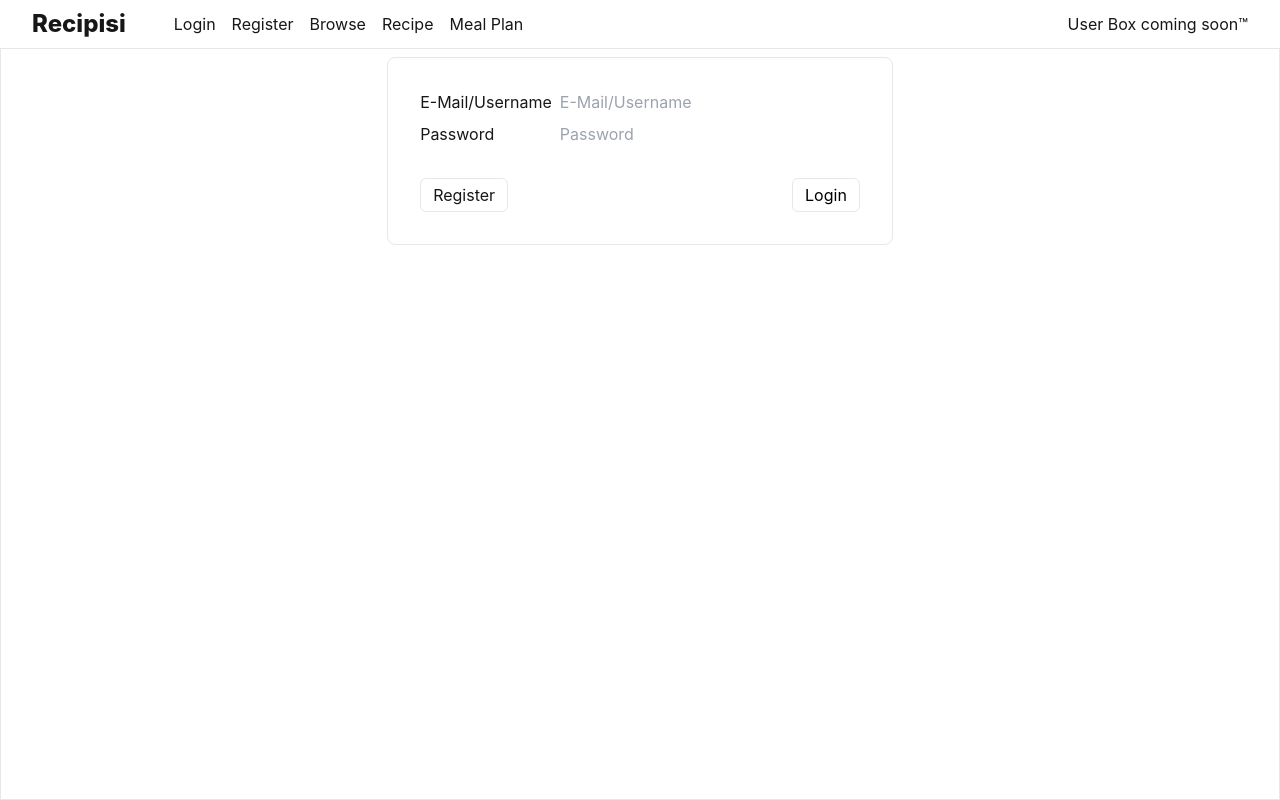
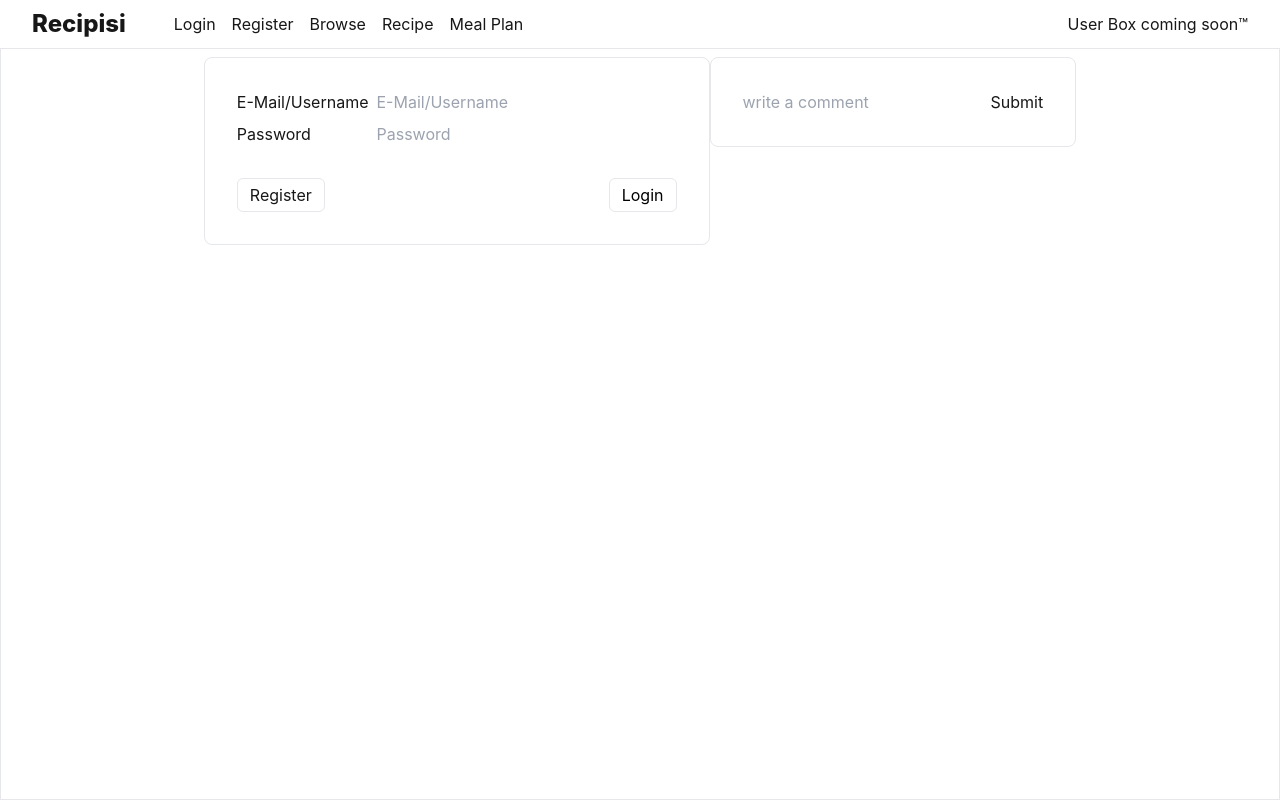
Before and after one commit to Hinotori91/ReciPisi, a Next.js app: page /login in a window 1280 px wide. Built offline with nearby package versions, Linux system fonts and the light colour scheme.

Commit message:
added db connection, successfully added dummy data to db via local ui

```diff
--- a/package.json
+++ b/package.json
@@ -11,6 +11,7 @@
 		"format:check": "prettier --check ."
 	},
 	"dependencies": {
+		"@neondatabase/serverless": "^1.0.1",
 		"@tailwindcss/postcss": "^4.1.11",
 		"@tailwindcss/vite": "^4.1.11",
 		"lodash": "^4.17.21",
--- a/src/app/login/page.tsx
+++ b/src/app/login/page.tsx
@@ -1,9 +1,21 @@
 import Button from '@/components/Button'
 import Card from '@/components/Card'
 import LabeledInput from '@/components/LabeledInput'
+import { neon } from '@neondatabase/serverless'
 import Link from 'next/link'
 
 const Login = () => {
+	const create = async (formData: FormData) => {
+		'use server'
+
+		// Connect to the Neon database
+		const sql = neon(`${process.env.DATABASE_URL}`)
+		const comment = formData.get('comment')
+
+		// Insert the comment from the form into the Postgres database
+		await sql`INSERT INTO comments (comment) VALUES (${comment})`
+	}
+
 	return (
 		<div className="flex h-full justify-center">
 			<Card>
@@ -18,6 +30,12 @@
 					<Button label="Login" isPrimary />
 				</div>
 			</Card>
+			<Card>
+				<form action={create}>
+					<input type="text" placeholder="write a comment" name="comment" />
+					<button type="submit">Submit</button>
+				</form>
+			</Card>
 		</div>
 	)
 }
```
Also changed, not shown: 1 other file (tests, documents, lock files or other folders).
